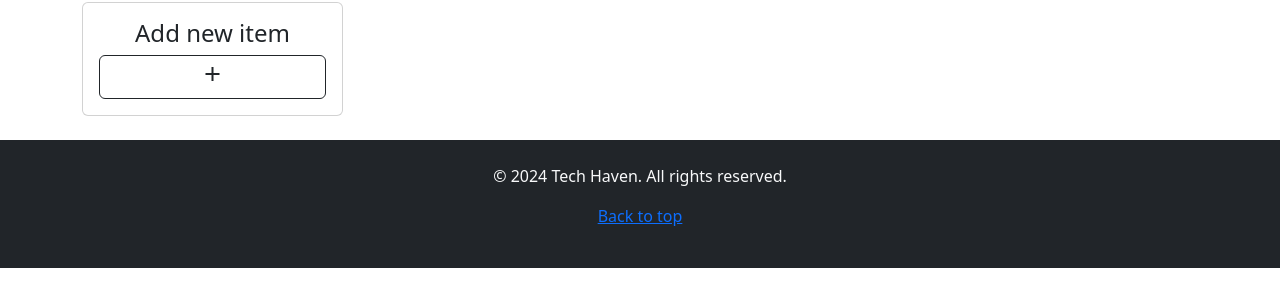
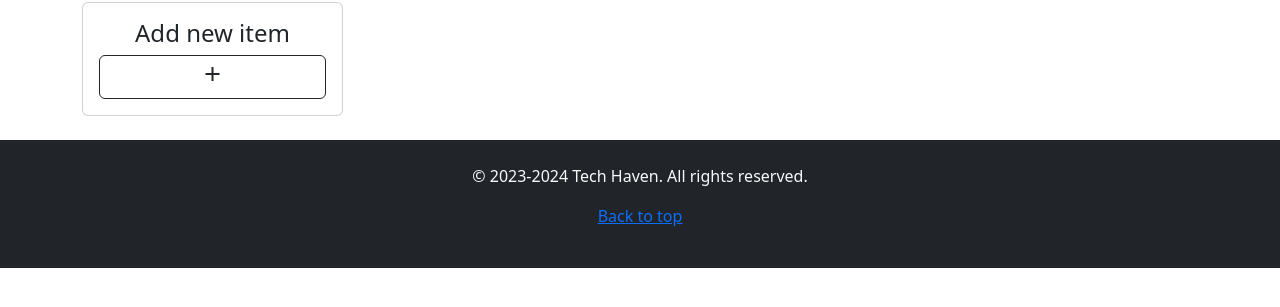
Before and after one commit to lasanthamudalige/tech-gadget-shop, a Flask app: page /admin in a window 1280 px wide. Shown: the part 398-705 px from the top of the page. Run offline with Flask 3, Linux system fonts and the light colour scheme; the visitor is signed in with stand-in values (Sample User, id 1); data that the repository does not hold is empty; some libraries are stand-ins or nearby versions; some web fonts are replaced.

Commit message:
update copyright info

```diff
--- a/templates/layout.html
+++ b/templates/layout.html
@@ -134,7 +134,7 @@
     <div class="container-fluid p-0">
       <footer class="bg-dark text-light py-4 text-center">
         <div class="container">
-          <p>&copy; {{year}} Tech Haven. All rights reserved.</p>
+          <p>&copy; 2023-{{year}} Tech Haven. All rights reserved.</p>
           <p><a href="#featured-product">Back to top</a></p>
         </div>
       </footer>
```
